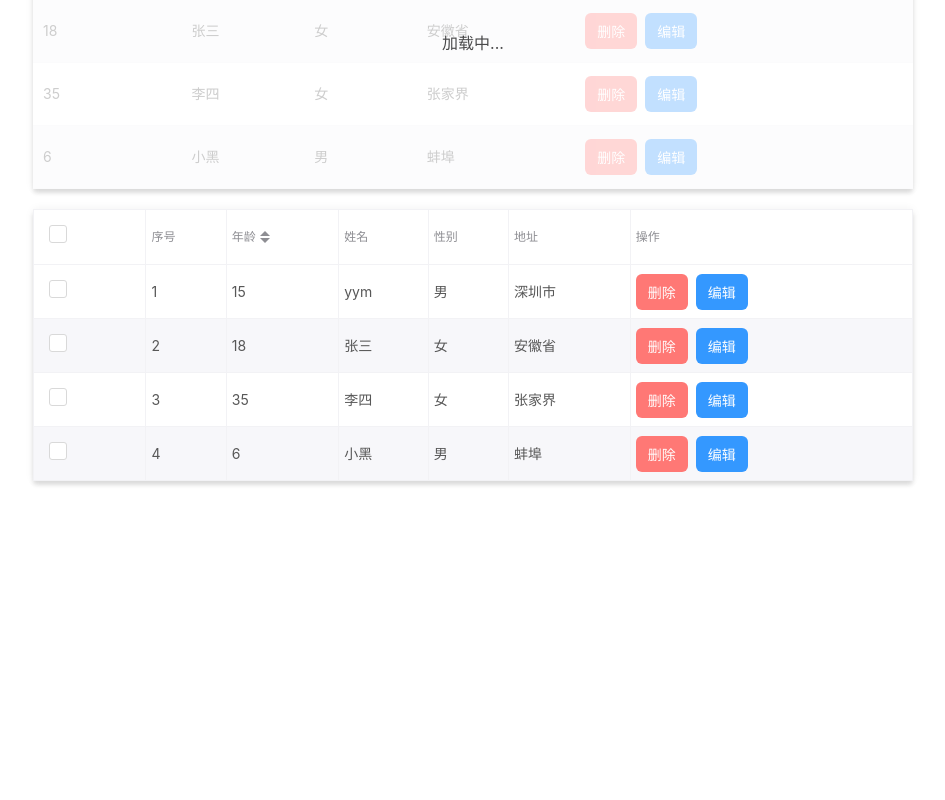
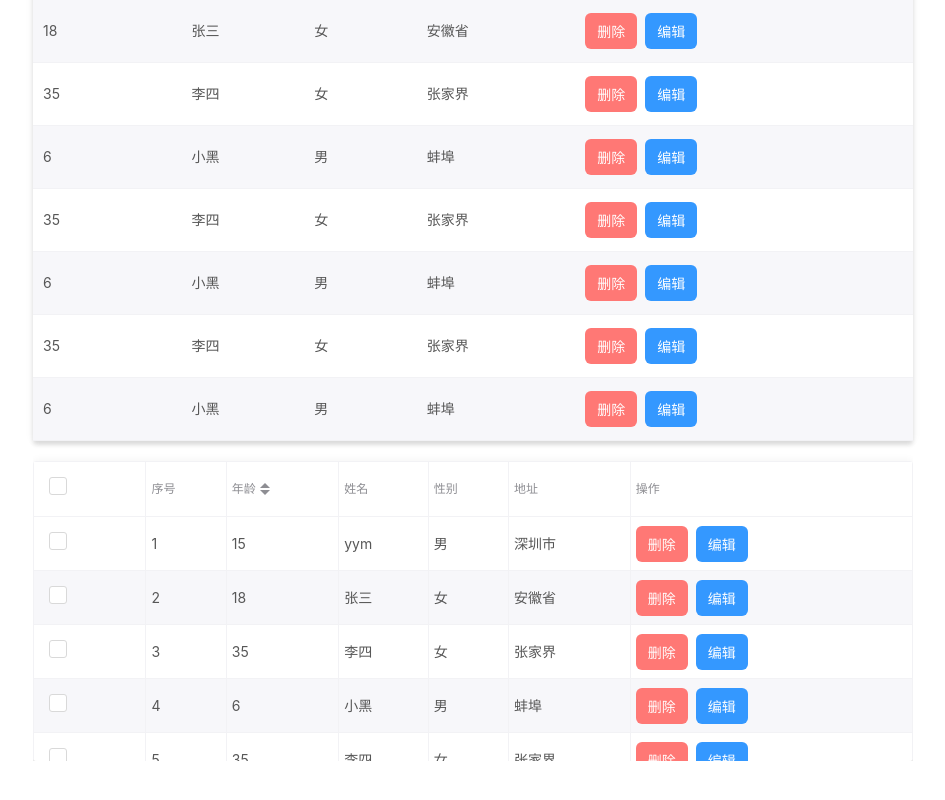
Before and after one commit to yym-yumeng123/react_ui_carousel, a React (Vite) app: page / in a window 1280 px wide. Shown: the part 568-1368 px from the top of the page, without its empty margins (167-1112 px from the left). Before the commit the page ends 1249 px from the top, so only its background shows below. Built offline with nearby package versions, Linux system fonts and the light colour scheme.

Commit message:
position: sticky 固定表头

```diff
--- a/src/App.tsx
+++ b/src/App.tsx
@@ -91,7 +91,35 @@ const App = () => {
       address: "张家界",
     },
     {
-      key: "4",
+      key: "5",
+      age: 6,
+      name: "小黑",
+      gender: "男",
+      address: "蚌埠",
+    },
+    {
+      key: "6",
+      age: 35,
+      name: "李四",
+      gender: "女",
+      address: "张家界",
+    },
+    {
+      key: "7",
+      age: 6,
+      name: "小黑",
+      gender: "男",
+      address: "蚌埠",
+    },
+    {
+      key: "8",
+      age: 35,
+      name: "李四",
+      gender: "女",
+      address: "张家界",
+    },
+    {
+      key: "9",
       age: 6,
       name: "小黑",
       gender: "男",
@@ -139,8 +167,9 @@ const App = () => {
 
       <hr />
 
-      <Table columns={columns} data={data} loading />
+      <Table columns={columns} data={data} />
 
+      <div style={{ overflow: "hidden" }}>
         <Table
           columns={columns}
           data={data}
@@ -149,7 +178,9 @@ const App = () => {
           numberVisible
           checkable
           changeSeletedItems={handleChangeSelected}
+          height={300}
         />
+      </div>
     </div>
   );
 };
--- a/src/lib/Table/table.scss
+++ b/src/lib/Table/table.scss
@@ -19,6 +19,13 @@
           font-weight: 400;
           color: #8e8e93;
         }
+      }
+      &.g-table-sticky {
+        position: -webkit-sticky;
+        position: sticky;
+        top: 0; /* 列首永远固定在头部  */
+        background: #fff;
+        z-index: 10;
       }
       .g-table-sort-wrap {
         display: flex;
@@ -114,4 +121,11 @@
     opacity: 0.7;
     background: #fff;
   }
+
+  .g-table-carbon {
+    position: absolute;
+    top: 0;
+    left: 0;
+    background: pink;
+  }
 }
--- a/src/lib/Table/table.tsx
+++ b/src/lib/Table/table.tsx
@@ -34,6 +34,7 @@ interface TableProps<T> {
   changeSeletedItems?: (selected: T[]) => void;
 
   loading?: boolean;
+  height?: number;
 }
 
 const Table: <T>(props: TableProps<T>) => ReactElement = (props) => {
@@ -49,11 +50,14 @@ const Table: <T>(props: TableProps<T>) => ReactElement = (props) => {
     changeSeletedItems,
 
     loading = false,
+    height,
   } = props;
 
   const [_, setUpdate] = useState(0); // 更新页面
   const [selected, setSelected] = useState<any[]>([]);
   const order = useRef<"asc" | "desc" | "unsc">("unsc");
+  const wrapRef = useRef<any>(null);
+  const tableRef = useRef<any>(null);
 
   const tableClasses = {
     "g-table-bordered": bordered,
@@ -112,9 +116,17 @@ const Table: <T>(props: TableProps<T>) => ReactElement = (props) => {
   };
 
   return (
-    <div className="g-table-wrap">
-      <table className={classnames("g-table", tableClasses)}>
-        <thead className="g-table-head">
+    <div
+      ref={wrapRef}
+      className="g-table-wrap"
+      style={{ height: height, overflow: height ? "auto" : "unset" }}
+    >
+      <table ref={tableRef} className={classnames("g-table", tableClasses)}>
+        <thead
+          className={classnames("g-table-head", {
+            "g-table-sticky": !!height,
+          })}
+        >
           <tr>
             {checkable && (
               <th>
```
Lines whose indentation alone changed are shown as unchanged.
